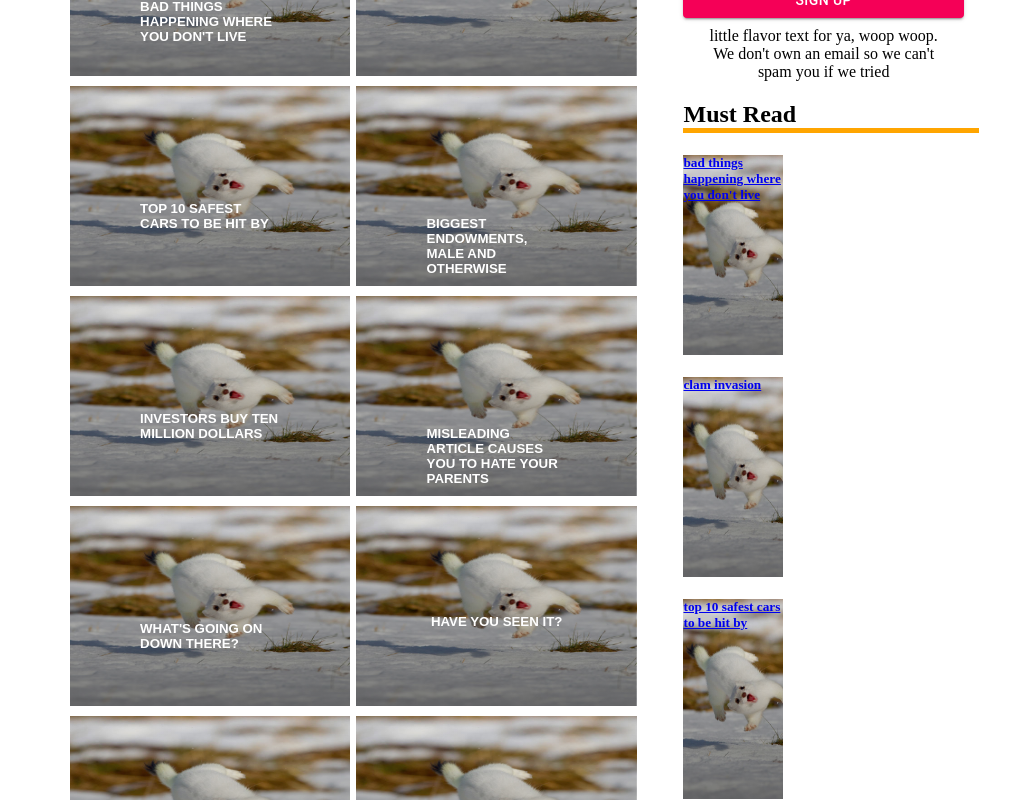
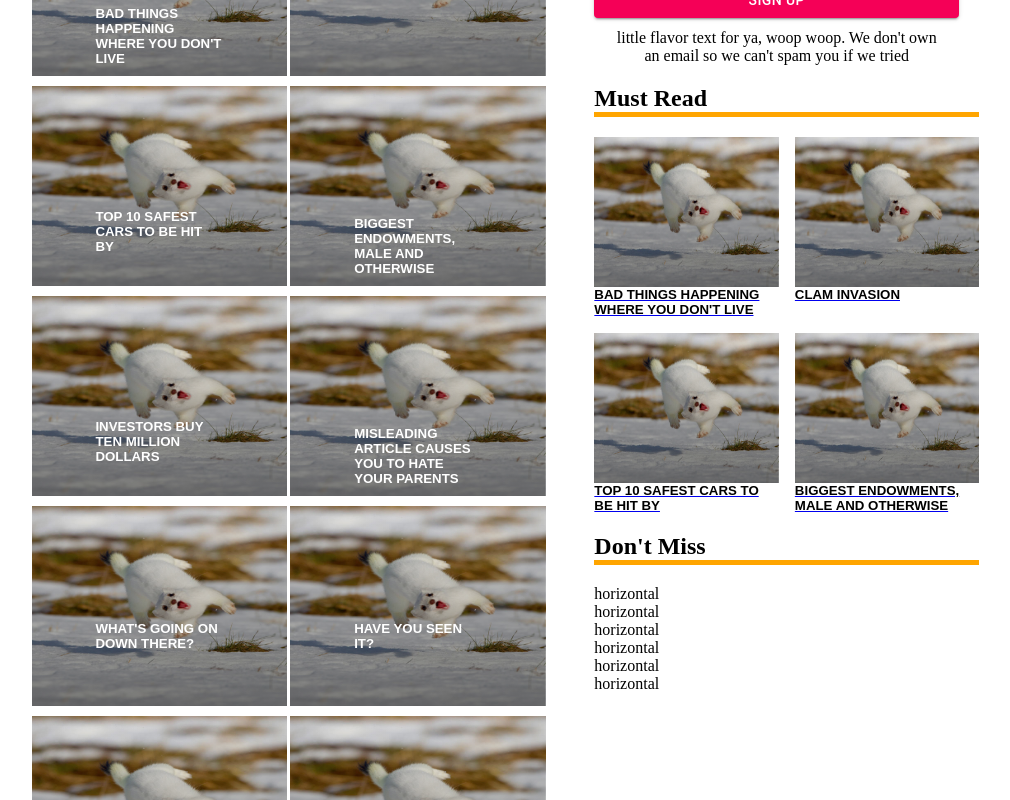
Before and after one commit to mc0918/tsv_poc, a Next.js app in the folder tsv_ui/: page / in a window 1280 px wide. Shown: the part 460-1260 px from the top of the page, without its empty margins (147-1157 px from the left). Built offline with nearby package versions, Linux system fonts and the light colour scheme.

Commit message:
finished basic vertical thumbnail

```diff
--- a/tsv_ui/components/articlePreviews/articlePreview.js
+++ b/tsv_ui/components/articlePreviews/articlePreview.js
@@ -39,6 +39,7 @@ const stylesheet = {
     right: "50%",
     transform: "translate(50%, 50%)",
   },
+
 }
 
 const useStyles = makeStyles(stylesheet);
--- a/tsv_ui/components/articlePreviews/articleThumbnail.js
+++ b/tsv_ui/components/articlePreviews/articleThumbnail.js
@@ -3,17 +3,23 @@ import Link from "next/link";
 
 const stylesheet = {
   verticalImage: {
-    width: "100px",
-    height: "200px",
+    width: "100%",
+    height: "150px",
+  },
+  text: {
+    fontFamily: "sans-serif",
+    color: "black",
+    textTransform: "uppercase",
+    margin: 0,
+    width: '100%'
+  },
 
-  },
 };
 
 const useStyles = makeStyles(stylesheet);
 
 export const ArticleThumbnail = (props) => {
   const styles = useStyles();
-  console.log(props.isVertical)
 
   //going to have a vertical and horizontal thumbnail determined by props
   return (props.isVertical ? (
@@ -27,8 +33,8 @@ export const ArticleThumbnail = (props) => {
           }}
         >
           {/* <h5 style={stylesheet.text}>{props.title}</h5> */}
+        </CardMedia>
           <h5 className={styles.text}>{props.title}</h5>
-        </CardMedia>
         </a>
       </Link>
     </Box>
--- a/tsv_ui/components/sidebar/sidebar.js
+++ b/tsv_ui/components/sidebar/sidebar.js
@@ -7,7 +7,7 @@ import {
   Button,
 } from "@material-ui/core";
 import { ArticleThumbnail } from "../articlePreviews/articleThumbnail";
-import { titles } from '../articleGrid/articleGrid';
+import { titles } from "../articleGrid/articleGrid";
 
 const useStyles = makeStyles({
   root: {
@@ -22,8 +22,8 @@ const useStyles = makeStyles({
     textAlign: "left",
     marginLeft: "5%",
     "& h2": {
-        borderBottom: '5px solid orange'
-    }
+      borderBottom: "5px solid orange",
+    },
   },
 });
 
@@ -31,21 +31,29 @@ export const Sidebar = () => {
   const styles = useStyles();
   const centeredStyling = { margin: "3% 5% 0 5%", textAlign: "center" };
 
-  const mustReadArticles = titles.slice(0,4).map((article) => {
+  const mustReadArticles = titles.slice(0, 4).map((article) => {
     return (
-      <Grid item key={article} xs={12} sm={6} style={{ marginRight: "-25px" }}>
-        <ArticleThumbnail title={article} image="/stoat.jpg" isVertical={true}/>
+      // <Grid item key={article} xs={6} sm={6} style={{ marginRight: "-25px" }}>
+      <Grid item key={article} xs={6}>
+        <ArticleThumbnail
+          title={article}
+          image="/stoat.jpg"
+          isVertical={true}
+        />
       </Grid>
     );
   });
-  const dontMissArticles = titles.slice(5,11).map((article) => {
+  const dontMissArticles = titles.slice(5, 11).map((article) => {
     return (
-      <Grid item key={article} xs={12} sm={6} style={{ marginRight: "-25px" }}>
-        <ArticleThumbnail title={article} image="/stoat.jpg" isVertical={false}/>
+      <Grid item key={article} xs={12} style={{ marginRight: "-25px" }}>
+        <ArticleThumbnail
+          title={article}
+          image="/stoat.jpg"
+          isVertical={false}
+        />
       </Grid>
     );
   });
-
 
   return (
     <Box classes={{ root: styles.root }}>
@@ -78,15 +86,17 @@ export const Sidebar = () => {
           <Grid item xs={12}>
             <div className={styles.subHeadings}>
               <h2>Must Read</h2>
-              <Grid item>
+              <Grid item xs={12} className="hello">
+                <Grid container spacing={2}>
                 {mustReadArticles}
+                </Grid>
               </Grid>
             </div>
           </Grid>
           <Grid item xs={12}>
             <div className={styles.subHeadings}>
               <h2>Don't Miss</h2>
-              <Grid item>
+              <Grid item xs={6}>
                 {dontMissArticles}
               </Grid>
             </div>
--- a/tsv_ui/pages/index.js
+++ b/tsv_ui/pages/index.js
@@ -22,14 +22,14 @@ const IndexPage = () => {
         <Header />
         <div id="page-container">
           <Grid container spacing={0}>
-            <Grid item xs={12} sm={12} md={12} lg={8}>
+            <Grid item xs={12} sm={12} md={12} lg={7}>
               <div style={{width: '100%'}}>
                 <p style={{marginLeft: '25px'}}>home&gt;categories&gt;all</p>
                 <h1 style={{marginLeft: '25px'}}>Title</h1>
               </div>
               <ArticleGrid />
             </Grid>
-            <Grid item xs={12} sm={12} md={12} lg={4}>
+            <Grid item xs={12} sm={12} md={12} lg={5}>
               <Sidebar />
             </Grid>
           </Grid>
--- a/tsv_ui/style.css
+++ b/tsv_ui/style.css
@@ -26,7 +26,7 @@ footer {
 }
 
 #page-container {
-  margin-left: 15%;
+  margin-left: 12%;
   margin-right: 12%;
   margin-top: 5%;
   padding-bottom: 2.5rem;
```
